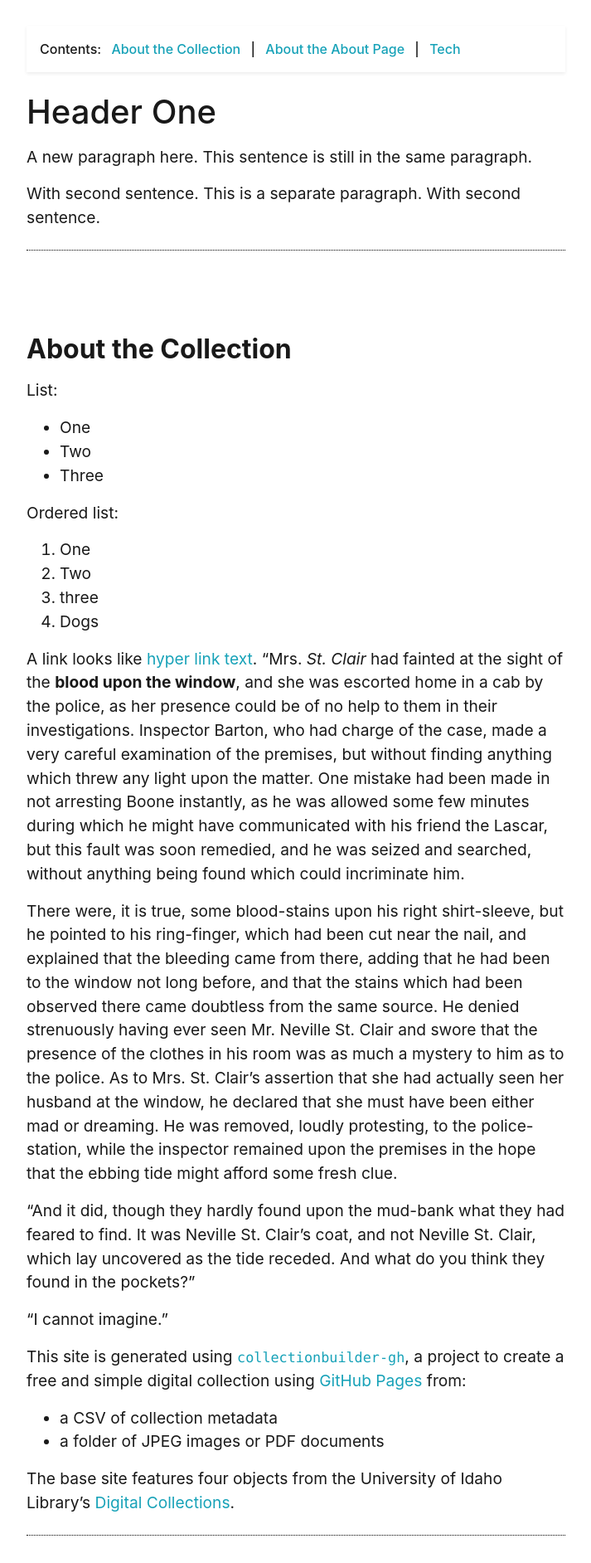
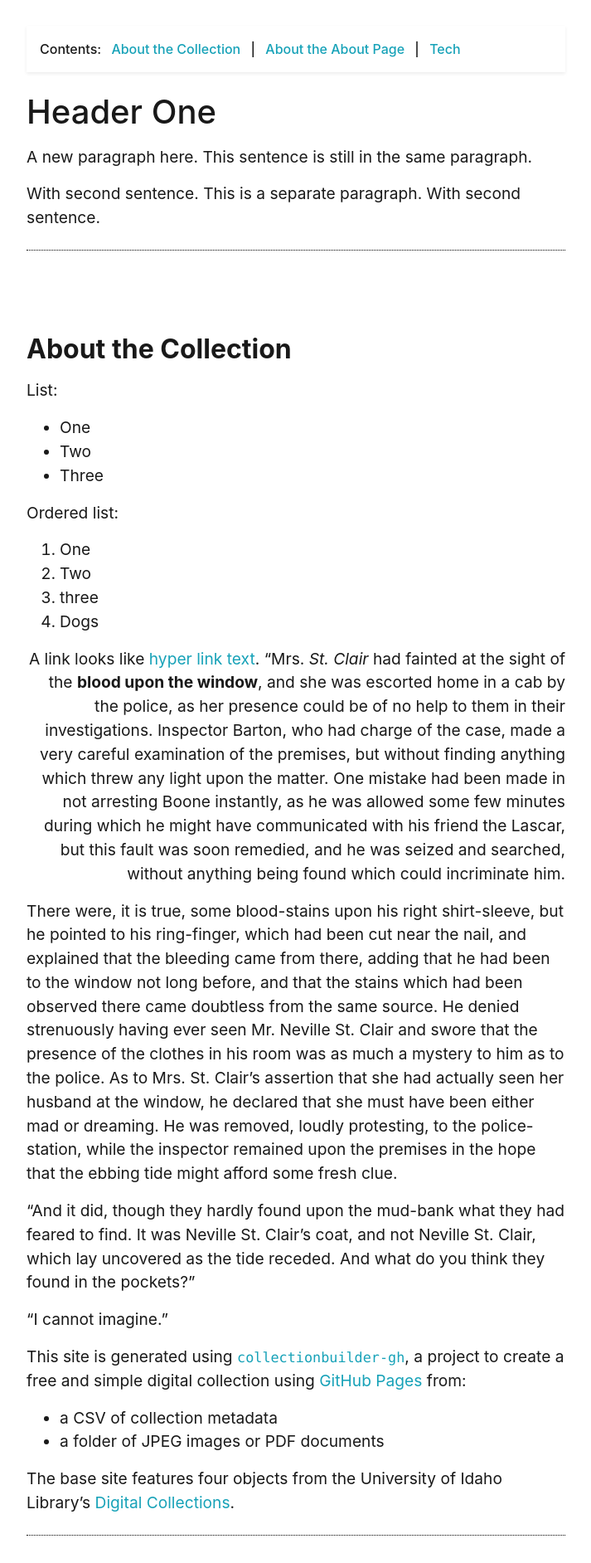
Before and after one commit to owikle/example-collection, a Jekyll site: the page built from pages/about.md, in a window 1280 px wide. Shown: the part 461-2345 px from the top of the page at 83% size, without its empty margins (283-996 px from the left). Built offline with Jekyll 4.4.1, drawn with Linux system fonts in a browser that asks for light colours.

Commit message:
add a inline class

```diff
--- a/pages/about.md
+++ b/pages/about.md
@@ -39,6 +39,7 @@ Ordered list:
 A link looks like [hyper link text](https://collectionbuilder.github.io/collectionbuilder-gh/about.html).
 "Mrs. *St. Clair* had fainted at the sight of the **blood upon the window**, and she was escorted home in a cab by the police, as her presence could be of no help to them in their investigations.
 Inspector Barton, who had charge of the case, made a very careful examination of the premises, but without finding anything which threw any light upon the matter. One mistake had been made in not arresting Boone instantly, as he was allowed some few minutes during which he might have communicated with his friend the Lascar, but this fault was soon remedied, and he was seized and searched, without anything being found which could incriminate him.
+{:.text-right}
 
 There were, it is true, some blood-stains upon his right shirt-sleeve, but he pointed to his ring-finger, which had been cut near the nail, and explained that the bleeding came from there, adding that he had been to the window not long before, and that the stains which had been observed there came doubtless from the same source. He denied strenuously having ever seen Mr. Neville St. Clair and swore that the presence of the clothes in his room was as much a mystery to him as to the police. As to Mrs. St. Clair's assertion that she had actually seen her husband at the window, he declared that she must have been either mad or dreaming. He was removed, loudly protesting, to the police-station, while the inspector remained upon the premises in the hope that the ebbing tide might afford some fresh clue.
 
```
